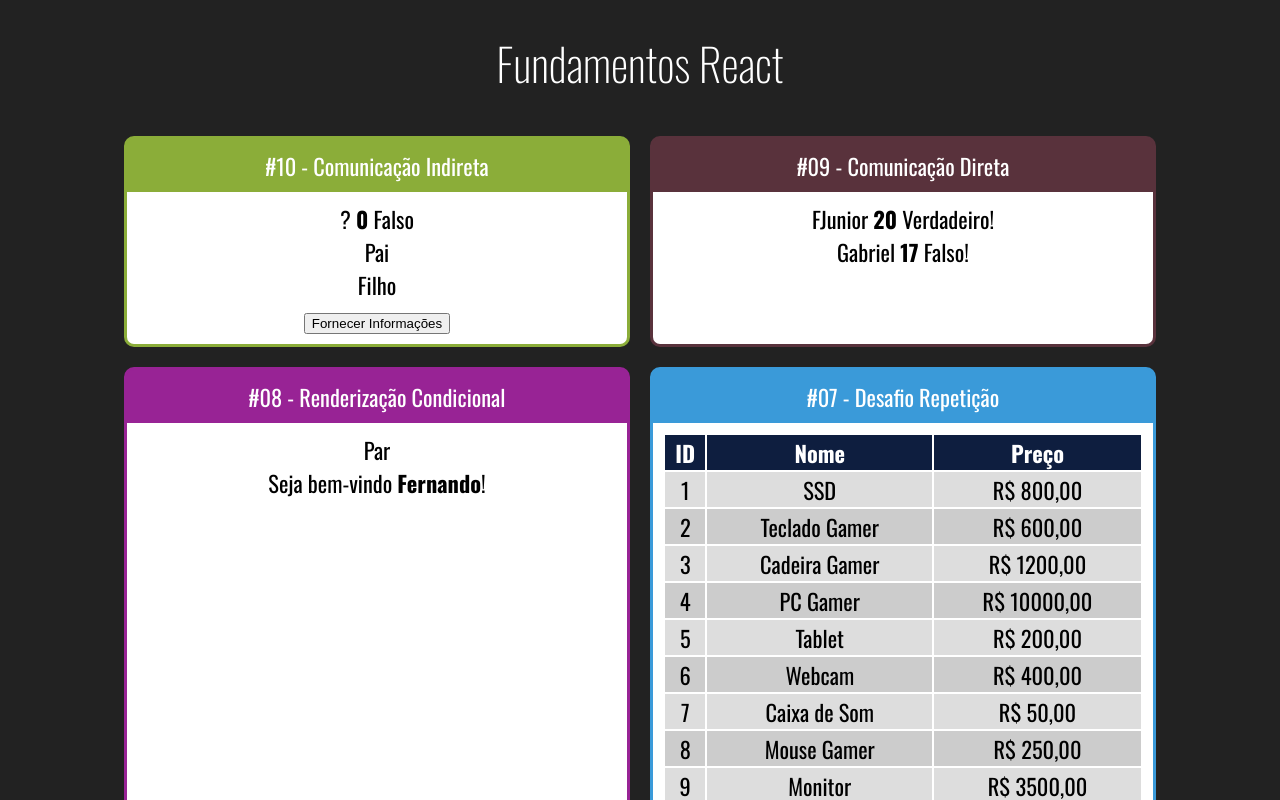
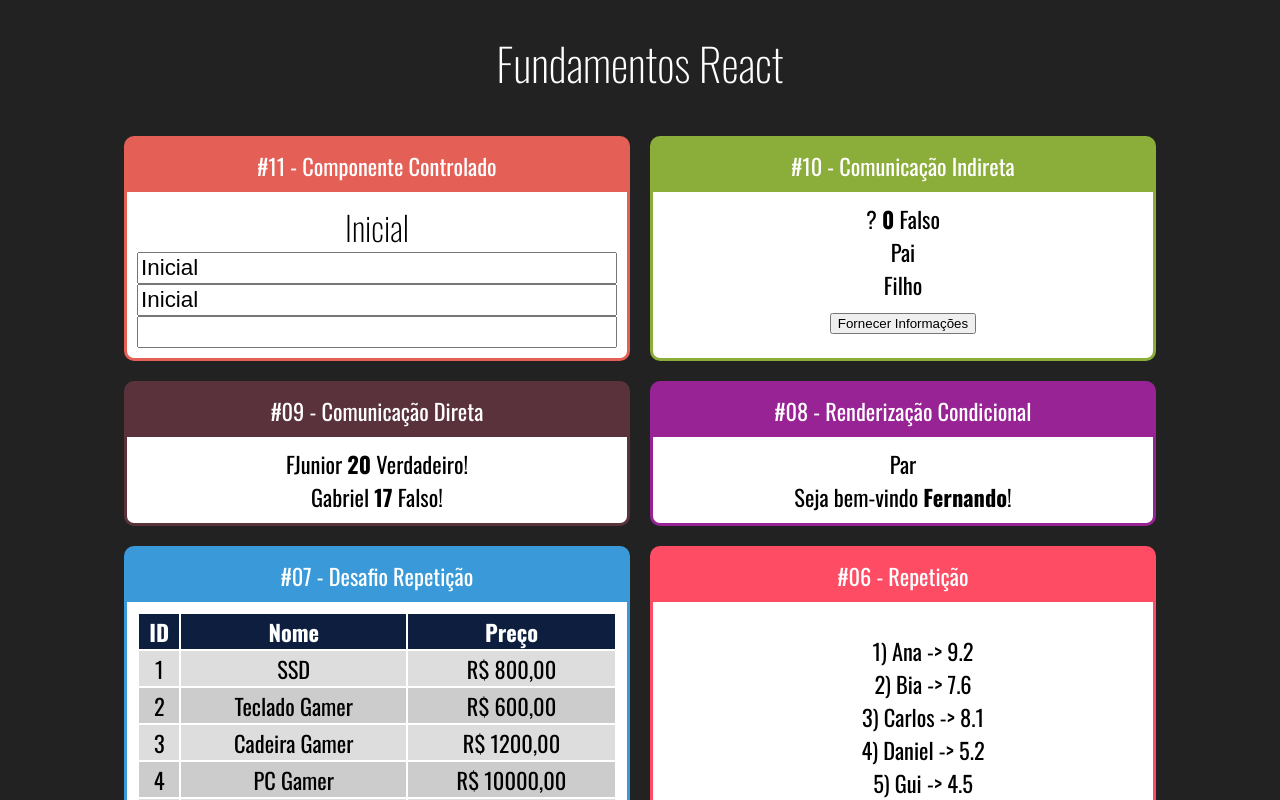
Before and after one commit to lukendev/fundamentos-react, a React (Create React App) app: page / in a window 1280 px wide. Shown: the top 800 px of the page. Built offline with nearby package versions, Linux system fonts and the light colour scheme.

Commit message:
feat: Controlled Components

```diff
--- a/src/App.jsx
+++ b/src/App.jsx
@@ -3,6 +3,7 @@
 
 import Card from './components/layout/Card'
 
+import Input from './components/formulario/Input'
 import IndiretaPai from './components/comunicacao/IndiretaPai'
 import DiretaPai from './components/comunicacao/DiretaPai'
 import UsuarioInfo from './components/condicional/UsuarioInfo'
@@ -24,6 +25,10 @@
         <h1>Fundamentos React</h1>
 
         <div className="Cards">
+
+        <Card titulo="#11 - Componente Controlado" color="#E45F56">
+                <Input></Input>
+            </Card>
 
             <Card titulo="#10 - Comunicação Indireta" color="#8BAD39">
                 <IndiretaPai></IndiretaPai>
--- /dev/null
+++ b/src/components/formulario/Input.css
@@ -0,0 +1,3 @@
+.Input input {
+    font-size: 1.4rem;
+}
--- /dev/null
+++ b/src/components/formulario/Input.jsx
@@ -0,0 +1,27 @@
+import './Input.css'
+import React, { useState } from 'react'
+
+export default props => {
+
+    const [valor, setValor] = useState('Inicial')
+
+    function quandoMudar(e) {
+        setValor(e.target.value)
+    }
+
+    return (
+        <div className="Input">
+            <h2>{valor}</h2>
+            <div style={
+                {
+                    display: "flex",
+                    flexDirection: 'column'
+                }}>
+                <input value={valor} onChange={quandoMudar} />
+                <input value={valor} readOnly/>
+                <input value={undefined} />
+            </div>
+
+        </div>
+    )
+}
```
